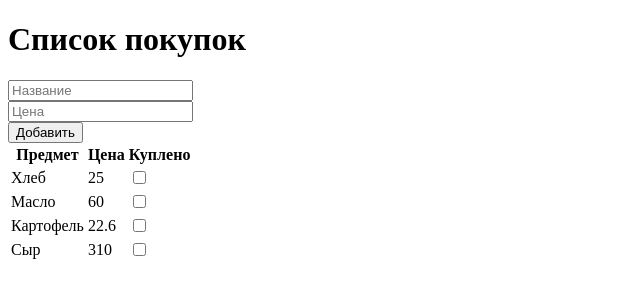
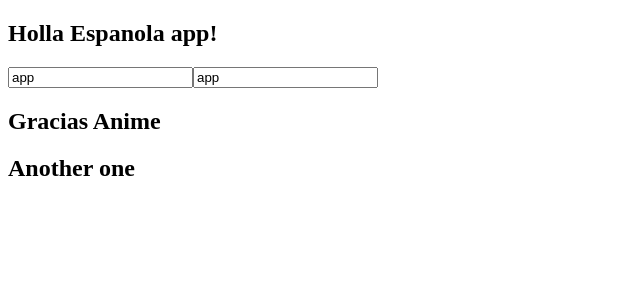
Before and after one commit to GABASTAR/AngularJS, an Angular app in the folder my-app/: page / in a window 1280 px wide. Shown: the top 300 px of the page, without its empty margins (0-640 px from the left). Built offline with nearby package versions, Linux system fonts and the light colour scheme.

Commit message:
Child added

```diff
--- a/my-app/src/app/app.component.html
+++ b/my-app/src/app/app.component.html
@@ -1,38 +1,6 @@
-<div class="page-header">
-  <h1> Список покупок</h1>
+<div>
+    <h2>Holla Espanola {{name}}!</h2>
+    <input type="text" [value] = "name">
+    <input type="text" [(ngModel)] = "name" placeholder="name" aria-placeholder="name">
+    <app-child></app-child>
 </div>
-<div class="panel">
-    <div class="form-inline">
-        <div class="form-group">
-            <div class="col-md-8">
-                <input class="form-control" [(ngModel)]="text" placeholder = "Название" />
-            </div>
-        </div>
-        <div class="form-group">
-            <div class="col-md-6">
-                <input type="number" class="form-control" [(ngModel)]="price" placeholder="Цена" />
-            </div>
-        </div>
-        <div class="form-group">
-            <div class="col-md-offset-2 col-md-8">
-                <button class="btn btn-default" (click)="addItem()">Добавить</button>
-            </div>
-        </div>
-    </div>
-    <table class="table table-striped">
-        <thead>
-            <tr>
-                <th>Предмет</th>
-                <th>Цена</th>
-                <th>Куплено</th>
-            </tr>
-        </thead>
-        <tbody>
-            <tr *ngFor="let item of items">
-                <td>{{item.purchase}}</td>
-                <td>{{item.price}}</td>
-                <td><input type="checkbox" ></td>
-            </tr>
-        </tbody>
-    </table>
-</div>
--- a/my-app/src/app/app.component.ts
+++ b/my-app/src/app/app.component.ts
@@ -1,17 +1,4 @@
 import { Component } from '@angular/core';
-
-class Item{
-  purchase: string;
-  done: boolean;
-  price: number;
-
-  constructor(purchase: string, price: number) {
-
-      this.purchase = purchase;
-      this.price = price;
-      this.done = false;
-  }
-}
 
 @Component({
   selector: 'app-root',
@@ -21,18 +8,5 @@ class Item{
 
 export class AppComponent {
   title = 'my-app';
-  text: string;
-  price: number;
-  items: Item[] =
-  [
-      { purchase: "Хлеб", done: false, price: 25 },
-      { purchase: "Масло", done: false, price: 60 },
-      { purchase: "Картофель", done: false, price: 22.6 },
-      { purchase: "Сыр", done: false, price: 310 }
-  ];
-  addItem(): void {
-      if(this.text==null || this.text.trim()=="" || this.price==null)
-          return;
-      this.items.push(new Item(this.text, this.price));
-  }
+  name = "app"
 }
--- a/my-app/src/app/app.module.ts
+++ b/my-app/src/app/app.module.ts
@@ -3,11 +3,13 @@ import { NgModule } from '@angular/core';
 
 import { AppRoutingModule } from './app-routing.module';
 import { AppComponent } from './app.component';
-import { FormsModule } from '@angular/forms'
+import { FormsModule } from '@angular/forms';
+import { ChildComponent } from './child/child.component'
 
 @NgModule({
   declarations: [
-    AppComponent
+    AppComponent,
+    ChildComponent
   ],
   imports: [
     FormsModule,
--- /dev/null
+++ b/my-app/src/app/child/child.component.html
@@ -0,0 +1,4 @@
+<div>
+    <h2>Gracias {{name}}</h2>
+    <h2>Another one</h2>
+</div>
--- /dev/null
+++ b/my-app/src/app/child/child.component.ts
@@ -0,0 +1,15 @@
+import { Component, OnInit } from '@angular/core';
+
+@Component({
+  selector: 'app-child',
+  templateUrl: './child.component.html',
+  styleUrls: ['./child.component.css']
+})
+export class ChildComponent implements OnInit {
+  name = "Anime"
+  constructor() { }
+
+  ngOnInit() {
+  }
+
+}
```
Also changed, not shown: my-app/src/app/child/child.component.css (added), 1 other file (tests, documents, lock files or other folders).
